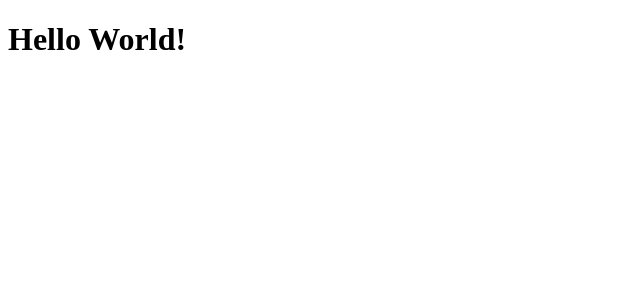
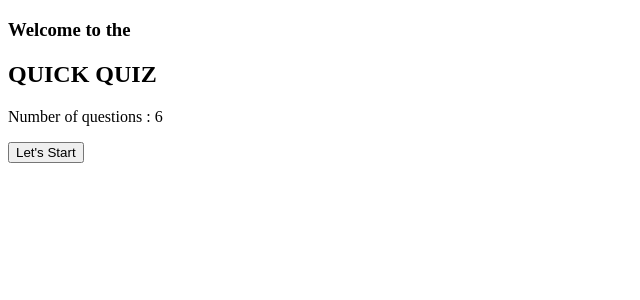
Before and after one commit to tanmoypal003/Online_Quiz_App, a React (Vite) app: page / in a window 1280 px wide. Shown: the top 300 px of the page, without its empty margins (0-640 px from the left). Built offline with nearby package versions, Linux system fonts and the light colour scheme.

Commit message:
landing page added

```diff
--- a/src/App.jsx
+++ b/src/App.jsx
@@ -3,7 +3,11 @@ import "./App.css";
 function App() {
     return (
         <>
-            <h1>Hello World!</h1>
+            <div className="quiz_wrapper"></div>
+            <h3>Welcome to the </h3>
+            <h2>QUICK QUIZ</h2>
+            <p>Number of questions : 6</p>
+            <button>Let&apos;s Start</button>
         </>
     );
 }
```
